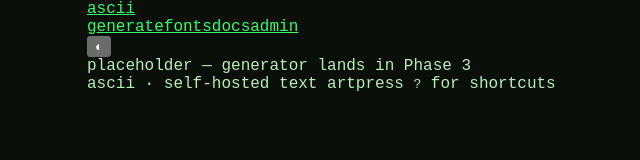
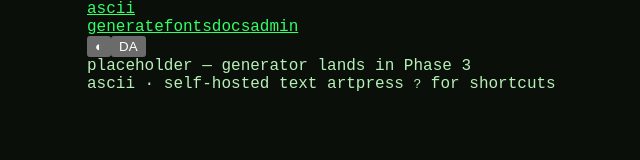
Before and after one commit to mojoaar/ascii, a Next.js app in the folder apps/web/: page / in a window 1280 px wide. Shown: the top 160 px of the page, without its empty margins (27-667 px from the left). Built offline with nearby package versions, Linux system fonts and the light colour scheme.

Commit message:
feat(web): typed i18n dictionaries and locale provider

```diff
--- a/apps/web/app/layout.tsx
+++ b/apps/web/app/layout.tsx
@@ -1,5 +1,6 @@
 import type { Metadata } from 'next';
 import { headers } from 'next/headers';
+import { LocaleProvider } from '@/lib/i18n';
 import './globals.css';
 
 const THEME_INIT = `(function(){try{var t=localStorage.getItem('ascii-theme')||'terminal';var m=localStorage.getItem('ascii-mode')||'dark';document.documentElement.setAttribute('data-theme',t);document.documentElement.setAttribute('data-mode',m);}catch(e){}})()`;
@@ -18,7 +19,7 @@ export default async function RootLayout({ children }: { children: React.ReactNo
       <body>
         <script nonce={nonce} dangerouslySetInnerHTML={{ __html: THEME_INIT }} />
         {umamiUrl && umamiId ? <script src={umamiUrl} defer data-website-id={umamiId} /> : null}
-        {children}
+        <LocaleProvider>{children}</LocaleProvider>
       </body>
     </html>
   );
--- /dev/null
+++ b/apps/web/components/ui/LocaleToggle.tsx
@@ -0,0 +1,16 @@
+'use client';
+import { useLocale } from '@/lib/i18n';
+
+export default function LocaleToggle() {
+  const { locale, setLocale } = useLocale();
+  return (
+    <button
+      type="button"
+      className="btn"
+      aria-label="Toggle language (L)"
+      onClick={() => setLocale(locale === 'en' ? 'da' : 'en')}
+    >
+      {locale === 'en' ? 'DA' : 'EN'}
+    </button>
+  );
+}
--- a/apps/web/components/ui/SiteHeader.tsx
+++ b/apps/web/components/ui/SiteHeader.tsx
@@ -1,5 +1,6 @@
 import Link from 'next/link';
 import ThemeToggle from './ThemeToggle';
+import LocaleToggle from './LocaleToggle';
 
 export function SiteHeader() {
   return (
@@ -12,6 +13,7 @@ export function SiteHeader() {
         <Link href="/admin">admin</Link>
       </nav>
       <ThemeToggle />
+      <LocaleToggle />
     </header>
   );
 }
--- /dev/null
+++ b/apps/web/lib/i18n.tsx
@@ -0,0 +1,36 @@
+'use client';
+import { createContext, useContext, useState, type ReactNode } from 'react';
+import { en, type MessageKey } from '@/messages/en';
+import { da } from '@/messages/da';
+
+export type Locale = 'en' | 'da';
+const dicts: Record<Locale, Record<MessageKey, string>> = { en, da };
+
+type Ctx = {
+  locale: Locale;
+  setLocale: (l: Locale) => void;
+  t: (key: MessageKey, vars?: Record<string, string | number>) => string;
+};
+
+const LocaleContext = createContext<Ctx | null>(null);
+
+export function LocaleProvider({ children }: { children: ReactNode }) {
+  const [locale, setLocaleState] = useState<Locale>('en');
+  const setLocale = (l: Locale) => {
+    setLocaleState(l);
+    document.documentElement.setAttribute('lang', l);
+    localStorage.setItem('ascii-locale', l);
+  };
+  const t = (key: MessageKey, vars?: Record<string, string | number>) => {
+    let s = dicts[locale][key] ?? en[key];
+    if (vars) for (const [k, v] of Object.entries(vars)) s = s.replace(`{${k}}`, String(v));
+    return s;
+  };
+  return <LocaleContext.Provider value={{ locale, setLocale, t }}>{children}</LocaleContext.Provider>;
+}
+
+export function useLocale(): Ctx {
+  const ctx = useContext(LocaleContext);
+  if (!ctx) throw new Error('useLocale must be used within LocaleProvider');
+  return ctx;
+}
--- /dev/null
+++ b/apps/web/messages/da.ts
@@ -0,0 +1,31 @@
+import type { en } from './en';
+import type { MessageKey } from './en';
+
+export const da: Record<MessageKey, string> = {
+  'nav.generate': 'generer',
+  'nav.fonts': 'skrifttyper',
+  'nav.docs': 'dokumentation',
+  'nav.admin': 'admin',
+  'home.title': 'ASCII-kunstgenerator',
+  'home.subtitle': 'FIGlet-tekstkunst, selv-hostet',
+  'gen.input.placeholder': 'Skriv tekst…',
+  'gen.font': 'Skrifttype',
+  'gen.width': 'Bredde',
+  'gen.width.auto': 'auto',
+  'gen.layout': 'Layout',
+  'gen.animate': 'Animer',
+  'gen.copy': 'Kopiér',
+  'gen.download': 'Download',
+  'gen.attribution': 'Skrifttype: {font} — af {author}',
+  'shortcuts.title': 'Tastaturgenveje',
+  'shortcuts.cycleTheme': 'Skift tema',
+  'shortcuts.darkMode': 'Skift mørk/lys',
+  'shortcuts.language': 'Skift sprog',
+  'shortcuts.copy': 'Kopiér output',
+  'shortcuts.focus': 'Fokuser input',
+  'shortcuts.docs': 'Gå til dokumentation',
+  'shortcuts.admin': 'Gå til admin',
+  'shortcuts.overlay': 'Denne oversigt',
+  'shortcuts.close': 'Luk',
+  'common.language': 'Sprog',
+};
--- /dev/null
+++ b/apps/web/messages/en.ts
@@ -0,0 +1,30 @@
+export const en = {
+  'nav.generate': 'generate',
+  'nav.fonts': 'fonts',
+  'nav.docs': 'docs',
+  'nav.admin': 'admin',
+  'home.title': 'ASCII art generator',
+  'home.subtitle': 'FIGlet text art, self-hosted',
+  'gen.input.placeholder': 'Type text…',
+  'gen.font': 'Font',
+  'gen.width': 'Width',
+  'gen.width.auto': 'auto',
+  'gen.layout': 'Layout',
+  'gen.animate': 'Animate',
+  'gen.copy': 'Copy',
+  'gen.download': 'Download',
+  'gen.attribution': 'Font: {font} — by {author}',
+  'shortcuts.title': 'Keyboard shortcuts',
+  'shortcuts.cycleTheme': 'Cycle theme',
+  'shortcuts.darkMode': 'Toggle dark/light',
+  'shortcuts.language': 'Toggle language',
+  'shortcuts.copy': 'Copy output',
+  'shortcuts.focus': 'Focus input',
+  'shortcuts.docs': 'Go to docs',
+  'shortcuts.admin': 'Go to admin',
+  'shortcuts.overlay': 'This overlay',
+  'shortcuts.close': 'Close',
+  'common.language': 'Language',
+} as const;
+
+export type MessageKey = keyof typeof en;
```
Also changed, not shown: 1 other file (tests, documents, lock files or other folders).
